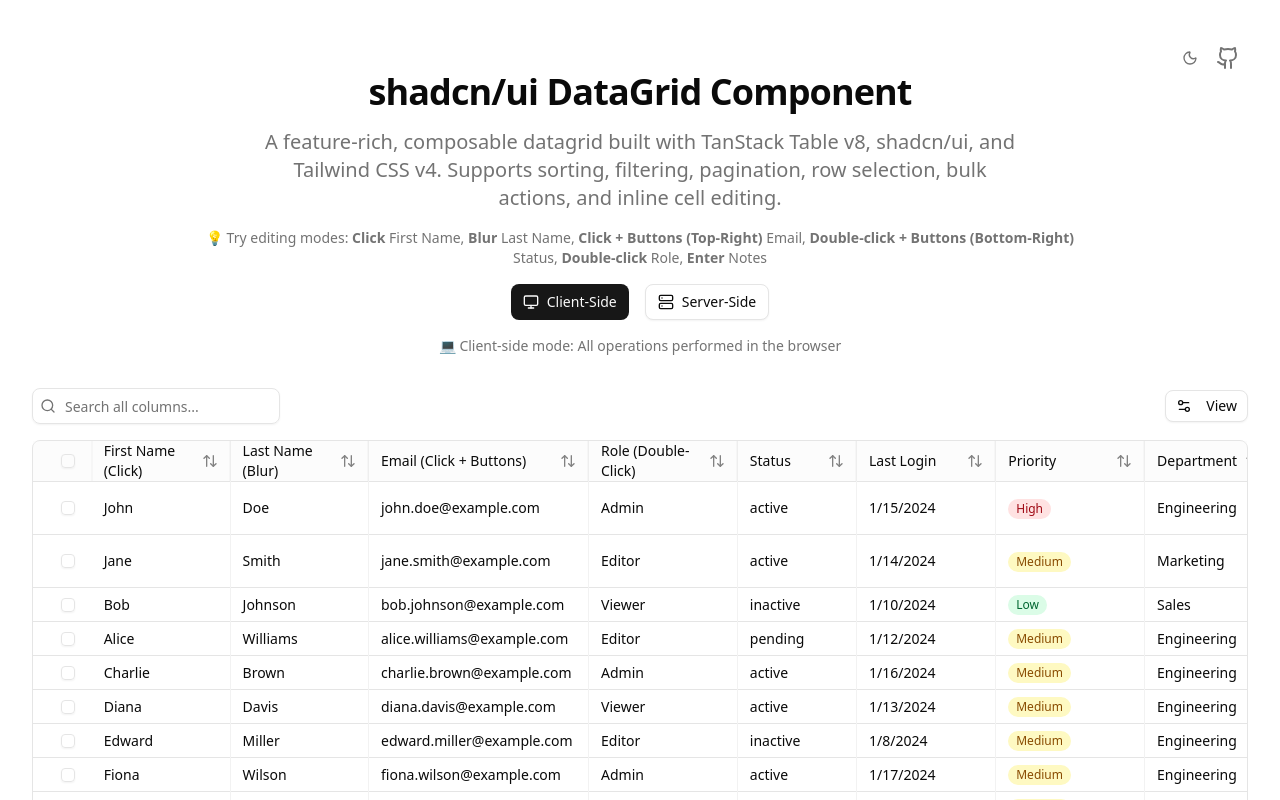
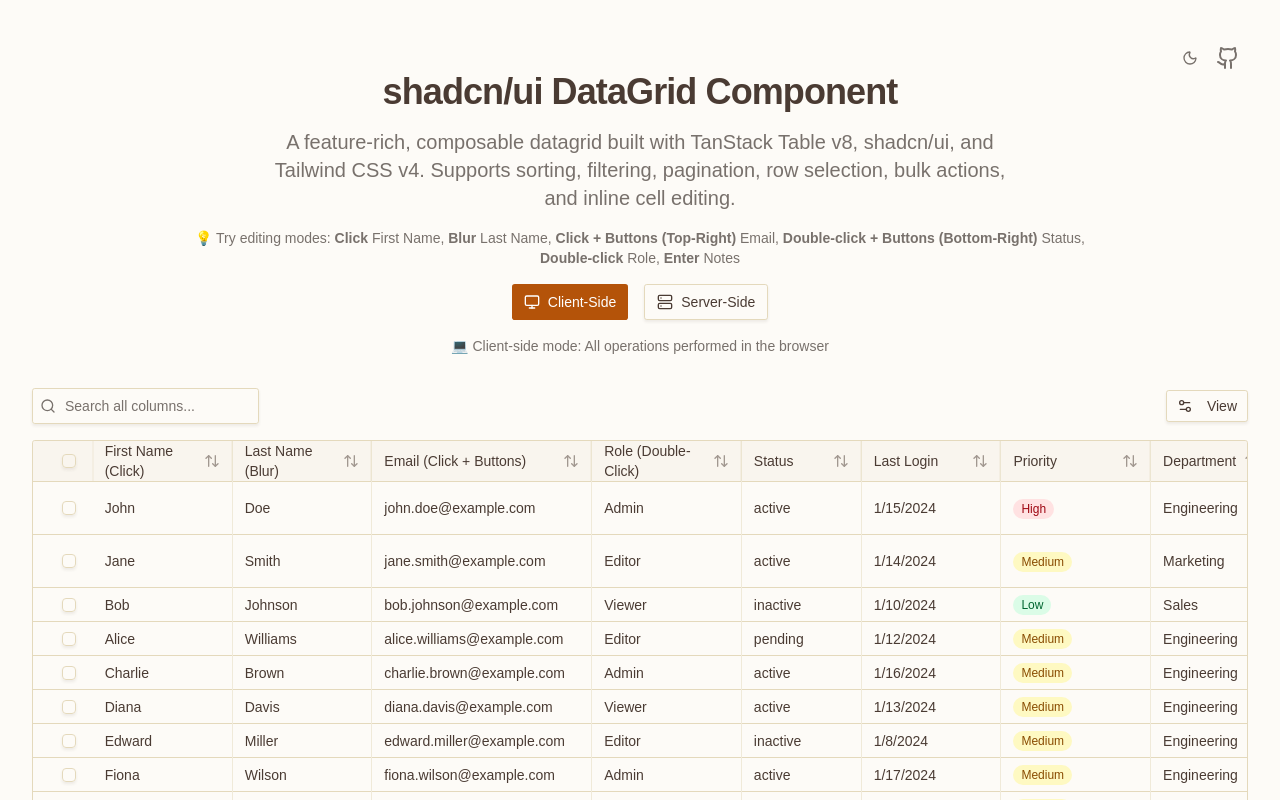
Before and after one commit to abaktiar/datagrid-shadcn, a React (Vite) app: page / in a window 1280 px wide. Shown: the top 800 px of the page. Built offline with nearby package versions, Linux system fonts and the light colour scheme.

Commit message:
feat: enhance CSS variables for improved theming and typography

```diff
--- a/src/index.css
+++ b/src/index.css
@@ -43,75 +43,144 @@
   --color-sidebar-accent-foreground: var(--sidebar-accent-foreground);
   --color-sidebar-border: var(--sidebar-border);
   --color-sidebar-ring: var(--sidebar-ring);
+  --font-sans: Oxanium, sans-serif;
+  --font-mono: Fira Code, monospace;
+  --font-serif: Merriweather, serif;
+  --radius: 0.3rem;
+  --tracking-tighter: calc(var(--tracking-normal) - 0.05em);
+  --tracking-tight: calc(var(--tracking-normal) - 0.025em);
+  --tracking-wide: calc(var(--tracking-normal) + 0.025em);
+  --tracking-wider: calc(var(--tracking-normal) + 0.05em);
+  --tracking-widest: calc(var(--tracking-normal) + 0.1em);
+  --tracking-normal: var(--tracking-normal);
+  --shadow-2xl: var(--shadow-2xl);
+  --shadow-xl: var(--shadow-xl);
+  --shadow-lg: var(--shadow-lg);
+  --shadow-md: var(--shadow-md);
+  --shadow: var(--shadow);
+  --shadow-sm: var(--shadow-sm);
+  --shadow-xs: var(--shadow-xs);
+  --shadow-2xs: var(--shadow-2xs);
+  --spacing: var(--spacing);
+  --letter-spacing: var(--letter-spacing);
+  --shadow-offset-y: var(--shadow-offset-y);
+  --shadow-offset-x: var(--shadow-offset-x);
+  --shadow-spread: var(--shadow-spread);
+  --shadow-blur: var(--shadow-blur);
+  --shadow-opacity: var(--shadow-opacity);
+  --color-shadow-color: var(--shadow-color);
+  --color-destructive-foreground: var(--destructive-foreground);
 }
 
 :root {
-  --radius: 0.625rem;
-  --background: oklch(1 0 0);
-  --foreground: oklch(0.145 0 0);
-  --card: oklch(1 0 0);
-  --card-foreground: oklch(0.145 0 0);
-  --popover: oklch(1 0 0);
-  --popover-foreground: oklch(0.145 0 0);
-  --primary: oklch(0.205 0 0);
-  --primary-foreground: oklch(0.985 0 0);
-  --secondary: oklch(0.97 0 0);
-  --secondary-foreground: oklch(0.205 0 0);
-  --muted: oklch(0.97 0 0);
-  --muted-foreground: oklch(0.556 0 0);
-  --accent: oklch(0.97 0 0);
-  --accent-foreground: oklch(0.205 0 0);
-  --destructive: oklch(0.577 0.245 27.325);
-  --border: oklch(0.922 0 0);
-  --input: oklch(0.922 0 0);
-  --ring: oklch(0.708 0 0);
-  --chart-1: oklch(0.646 0.222 41.116);
-  --chart-2: oklch(0.6 0.118 184.704);
-  --chart-3: oklch(0.398 0.07 227.392);
-  --chart-4: oklch(0.828 0.189 84.429);
-  --chart-5: oklch(0.769 0.188 70.08);
-  --sidebar: oklch(0.985 0 0);
-  --sidebar-foreground: oklch(0.145 0 0);
-  --sidebar-primary: oklch(0.205 0 0);
-  --sidebar-primary-foreground: oklch(0.985 0 0);
-  --sidebar-accent: oklch(0.97 0 0);
-  --sidebar-accent-foreground: oklch(0.205 0 0);
-  --sidebar-border: oklch(0.922 0 0);
-  --sidebar-ring: oklch(0.708 0 0);
+  --radius: 0.3rem;
+  --background: oklch(0.9885 0.0057 84.5659);
+  --foreground: oklch(0.3660 0.0251 49.6085);
+  --card: oklch(0.9686 0.0091 78.2818);
+  --card-foreground: oklch(0.3660 0.0251 49.6085);
+  --popover: oklch(0.9686 0.0091 78.2818);
+  --popover-foreground: oklch(0.3660 0.0251 49.6085);
+  --primary: oklch(0.5553 0.1455 48.9975);
+  --primary-foreground: oklch(1.0000 0 0);
+  --secondary: oklch(0.8276 0.0752 74.4400);
+  --secondary-foreground: oklch(0.4444 0.0096 73.6390);
+  --muted: oklch(0.9363 0.0218 83.2637);
+  --muted-foreground: oklch(0.5534 0.0116 58.0708);
+  --accent: oklch(0.9000 0.0500 74.9889);
+  --accent-foreground: oklch(0.4444 0.0096 73.6390);
+  --destructive: oklch(0.4437 0.1613 26.8994);
+  --border: oklch(0.8866 0.0404 89.6994);
+  --input: oklch(0.8866 0.0404 89.6994);
+  --ring: oklch(0.5553 0.1455 48.9975);
+  --chart-1: oklch(0.5553 0.1455 48.9975);
+  --chart-2: oklch(0.5534 0.0116 58.0708);
+  --chart-3: oklch(0.5538 0.1207 66.4416);
+  --chart-4: oklch(0.5534 0.0116 58.0708);
+  --chart-5: oklch(0.6806 0.1423 75.8340);
+  --sidebar: oklch(0.9363 0.0218 83.2637);
+  --sidebar-foreground: oklch(0.3660 0.0251 49.6085);
+  --sidebar-primary: oklch(0.5553 0.1455 48.9975);
+  --sidebar-primary-foreground: oklch(1.0000 0 0);
+  --sidebar-accent: oklch(0.5538 0.1207 66.4416);
+  --sidebar-accent-foreground: oklch(1.0000 0 0);
+  --sidebar-border: oklch(0.8866 0.0404 89.6994);
+  --sidebar-ring: oklch(0.5553 0.1455 48.9975);
+  --destructive-foreground: oklch(1.0000 0 0);
+  --font-sans: Oxanium, sans-serif;
+  --font-serif: Merriweather, serif;
+  --font-mono: Fira Code, monospace;
+  --shadow-color: hsl(28 18% 25%);
+  --shadow-opacity: 0.18;
+  --shadow-blur: 3px;
+  --shadow-spread: 0px;
+  --shadow-offset-x: 0px;
+  --shadow-offset-y: 2px;
+  --letter-spacing: 0em;
+  --spacing: 0.25rem;
+  --shadow-2xs: 0px 2px 3px 0px hsl(28 18% 25% / 0.09);
+  --shadow-xs: 0px 2px 3px 0px hsl(28 18% 25% / 0.09);
+  --shadow-sm: 0px 2px 3px 0px hsl(28 18% 25% / 0.18), 0px 1px 2px -1px hsl(28 18% 25% / 0.18);
+  --shadow: 0px 2px 3px 0px hsl(28 18% 25% / 0.18), 0px 1px 2px -1px hsl(28 18% 25% / 0.18);
+  --shadow-md: 0px 2px 3px 0px hsl(28 18% 25% / 0.18), 0px 2px 4px -1px hsl(28 18% 25% / 0.18);
+  --shadow-lg: 0px 2px 3px 0px hsl(28 18% 25% / 0.18), 0px 4px 6px -1px hsl(28 18% 25% / 0.18);
+  --shadow-xl: 0px 2px 3px 0px hsl(28 18% 25% / 0.18), 0px 8px 10px -1px hsl(28 18% 25% / 0.18);
+  --shadow-2xl: 0px 2px 3px 0px hsl(28 18% 25% / 0.45);
+  --tracking-normal: 0em;
 }
 
 .dark {
-  --background: oklch(0.145 0 0);
-  --foreground: oklch(0.985 0 0);
-  --card: oklch(0.205 0 0);
-  --card-foreground: oklch(0.985 0 0);
-  --popover: oklch(0.205 0 0);
-  --popover-foreground: oklch(0.985 0 0);
-  --primary: oklch(0.922 0 0);
-  --primary-foreground: oklch(0.205 0 0);
-  --secondary: oklch(0.269 0 0);
-  --secondary-foreground: oklch(0.985 0 0);
-  --muted: oklch(0.269 0 0);
-  --muted-foreground: oklch(0.708 0 0);
-  --accent: oklch(0.269 0 0);
-  --accent-foreground: oklch(0.985 0 0);
-  --destructive: oklch(0.704 0.191 22.216);
-  --border: oklch(1 0 0 / 10%);
-  --input: oklch(1 0 0 / 15%);
-  --ring: oklch(0.556 0 0);
-  --chart-1: oklch(0.488 0.243 264.376);
-  --chart-2: oklch(0.696 0.17 162.48);
-  --chart-3: oklch(0.769 0.188 70.08);
-  --chart-4: oklch(0.627 0.265 303.9);
-  --chart-5: oklch(0.645 0.246 16.439);
-  --sidebar: oklch(0.205 0 0);
-  --sidebar-foreground: oklch(0.985 0 0);
-  --sidebar-primary: oklch(0.488 0.243 264.376);
-  --sidebar-primary-foreground: oklch(0.985 0 0);
-  --sidebar-accent: oklch(0.269 0 0);
-  --sidebar-accent-foreground: oklch(0.985 0 0);
-  --sidebar-border: oklch(1 0 0 / 10%);
-  --sidebar-ring: oklch(0.556 0 0);
+  --background: oklch(0.2161 0.0061 56.0434);
+  --foreground: oklch(0.9699 0.0013 106.4238);
+  --card: oklch(0.2685 0.0063 34.2976);
+  --card-foreground: oklch(0.9699 0.0013 106.4238);
+  --popover: oklch(0.2685 0.0063 34.2976);
+  --popover-foreground: oklch(0.9699 0.0013 106.4238);
+  --primary: oklch(0.7049 0.1867 47.6044);
+  --primary-foreground: oklch(1.0000 0 0);
+  --secondary: oklch(0.4444 0.0096 73.6390);
+  --secondary-foreground: oklch(0.9232 0.0026 48.7171);
+  --muted: oklch(0.2685 0.0063 34.2976);
+  --muted-foreground: oklch(0.7161 0.0091 56.2590);
+  --accent: oklch(0.3598 0.0497 229.3202);
+  --accent-foreground: oklch(0.9232 0.0026 48.7171);
+  --destructive: oklch(0.5771 0.2152 27.3250);
+  --border: oklch(0.3741 0.0087 67.5582);
+  --input: oklch(0.3741 0.0087 67.5582);
+  --ring: oklch(0.7049 0.1867 47.6044);
+  --chart-1: oklch(0.7049 0.1867 47.6044);
+  --chart-2: oklch(0.6847 0.1479 237.3225);
+  --chart-3: oklch(0.7952 0.1617 86.0468);
+  --chart-4: oklch(0.7161 0.0091 56.2590);
+  --chart-5: oklch(0.5534 0.0116 58.0708);
+  --sidebar: oklch(0.2685 0.0063 34.2976);
+  --sidebar-foreground: oklch(0.9699 0.0013 106.4238);
+  --sidebar-primary: oklch(0.7049 0.1867 47.6044);
+  --sidebar-primary-foreground: oklch(1.0000 0 0);
+  --sidebar-accent: oklch(0.6847 0.1479 237.3225);
+  --sidebar-accent-foreground: oklch(0.2839 0.0734 254.5378);
+  --sidebar-border: oklch(0.3741 0.0087 67.5582);
+  --sidebar-ring: oklch(0.7049 0.1867 47.6044);
+  --destructive-foreground: oklch(1.0000 0 0);
+  --radius: 0.3rem;
+  --font-sans: Oxanium, sans-serif;
+  --font-serif: Merriweather, serif;
+  --font-mono: Fira Code, monospace;
+  --shadow-color: hsl(0 0% 5%);
+  --shadow-opacity: 0.18;
+  --shadow-blur: 3px;
+  --shadow-spread: 0px;
+  --shadow-offset-x: 0px;
+  --shadow-offset-y: 2px;
+  --letter-spacing: 0em;
+  --spacing: 0.25rem;
+  --shadow-2xs: 0px 2px 3px 0px hsl(0 0% 5% / 0.09);
+  --shadow-xs: 0px 2px 3px 0px hsl(0 0% 5% / 0.09);
+  --shadow-sm: 0px 2px 3px 0px hsl(0 0% 5% / 0.18), 0px 1px 2px -1px hsl(0 0% 5% / 0.18);
+  --shadow: 0px 2px 3px 0px hsl(0 0% 5% / 0.18), 0px 1px 2px -1px hsl(0 0% 5% / 0.18);
+  --shadow-md: 0px 2px 3px 0px hsl(0 0% 5% / 0.18), 0px 2px 4px -1px hsl(0 0% 5% / 0.18);
+  --shadow-lg: 0px 2px 3px 0px hsl(0 0% 5% / 0.18), 0px 4px 6px -1px hsl(0 0% 5% / 0.18);
+  --shadow-xl: 0px 2px 3px 0px hsl(0 0% 5% / 0.18), 0px 8px 10px -1px hsl(0 0% 5% / 0.18);
+  --shadow-2xl: 0px 2px 3px 0px hsl(0 0% 5% / 0.45);
 }
 
 @layer base {
@@ -120,5 +189,6 @@
   }
   body {
     @apply bg-background text-foreground;
+    letter-spacing: var(--tracking-normal);
   }
 }
```
